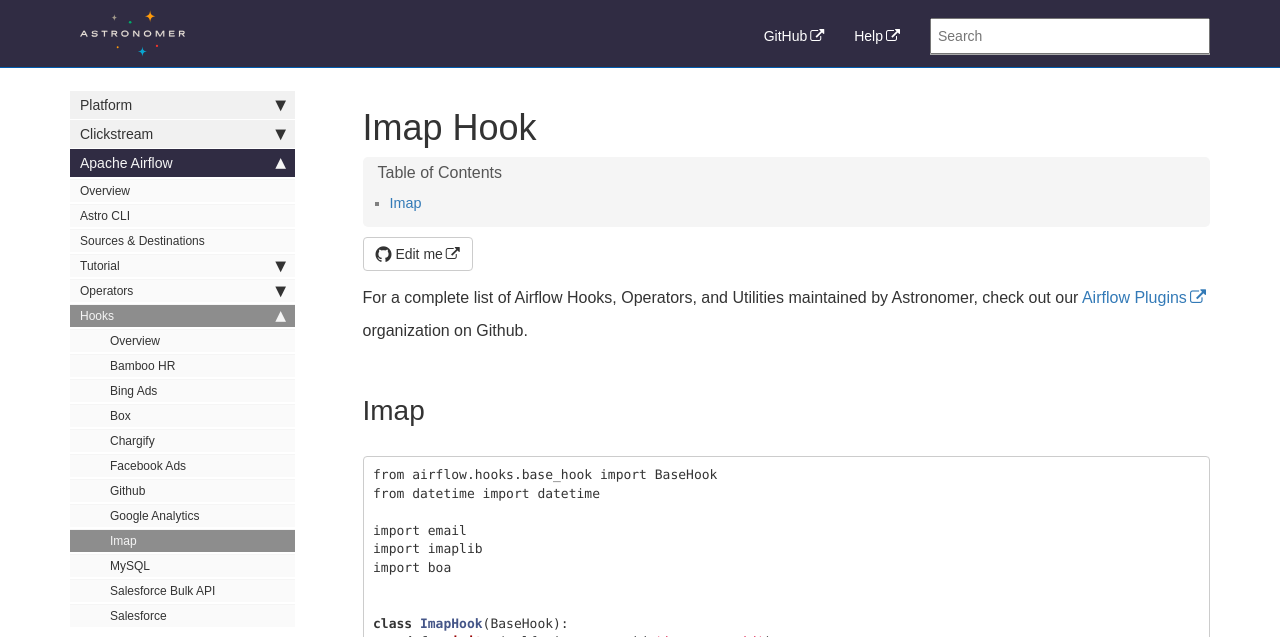
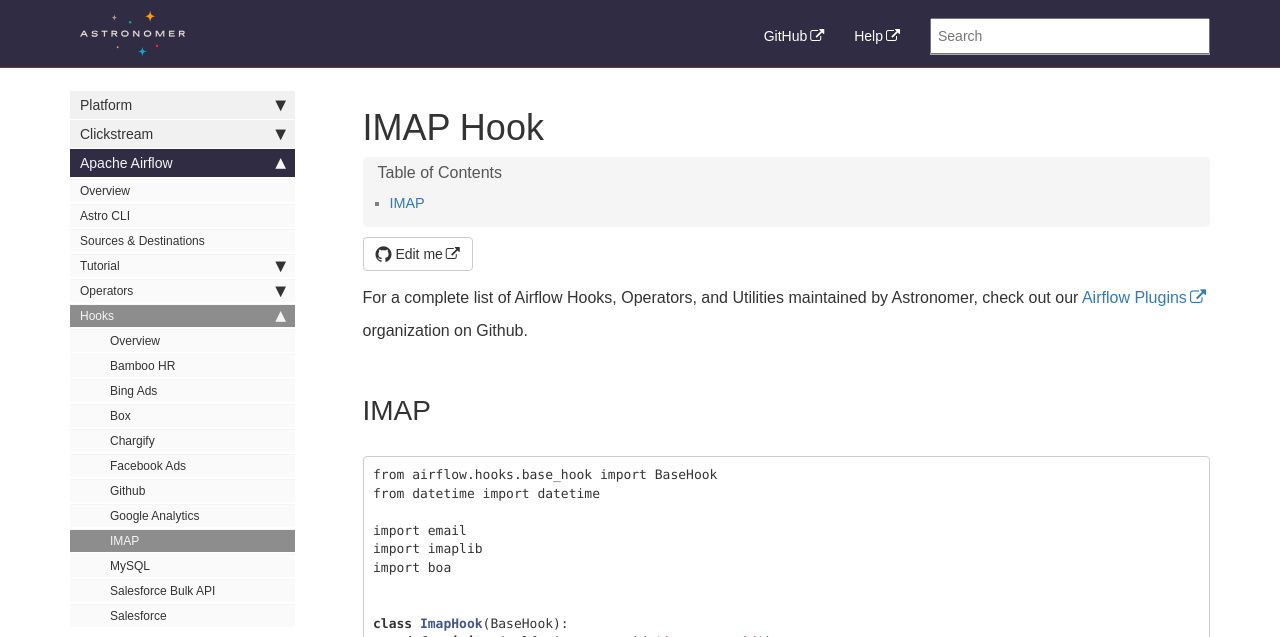
Before and after one commit to petedejoy/documentation, a Jekyll site: the page built from v2/apache_airflow/hooks/imap.md, in a window 1280 px wide. Shown: the top 637 px of the page. Built offline with Jekyll 4.4.1, drawn with Linux system fonts in a browser that asks for light colours; nearby versions of some CDN libraries; some web fonts are replaced; comment, search, counter and statistics services are not loaded.

````diff
--- a/_data/sidebars/platform_sidebar.yml
+++ b/_data/sidebars/platform_sidebar.yml
@@ -348,7 +348,7 @@ entries:
           url: /v2/apache_airflow/hooks/google-analytics-to-s3.html
           output: web, pdf
 
-        - title: Imap to S3
+        - title: IMAP to S3
           url: /v2/apache_airflow/hooks/imap-to-s3.html
           output: web, pdf
 
@@ -420,7 +420,7 @@ entries:
           url: /v2/apache_airflow/hooks/google-analytics.html
           output: web, pdf
 
-        - title: Imap
+        - title: IMAP
           url: /v2/apache_airflow/hooks/imap.html
           output: web, pdf
 
--- a/v2/apache_airflow/hooks/imap.md
+++ b/v2/apache_airflow/hooks/imap.md
@@ -1,11 +1,11 @@
 ---
-title: Imap Hook
+title: IMAP Hook
 sidebar: platform_sidebar
 ---
 
 For a complete list of Airflow Hooks, Operators, and Utilities maintained by Astronomer, check out our [Airflow Plugins](https://github.com/airflow-plugins?utf8=%E2%9C%93&q=&type=&language=) organization on Github.
 
-## Imap
+## IMAP
 
 ```python
 from airflow.hooks.base_hook import BaseHook
````
Also changed, not shown: v2/apache_airflow/operators/imap-to-s3.md (+2 -2 lines).
